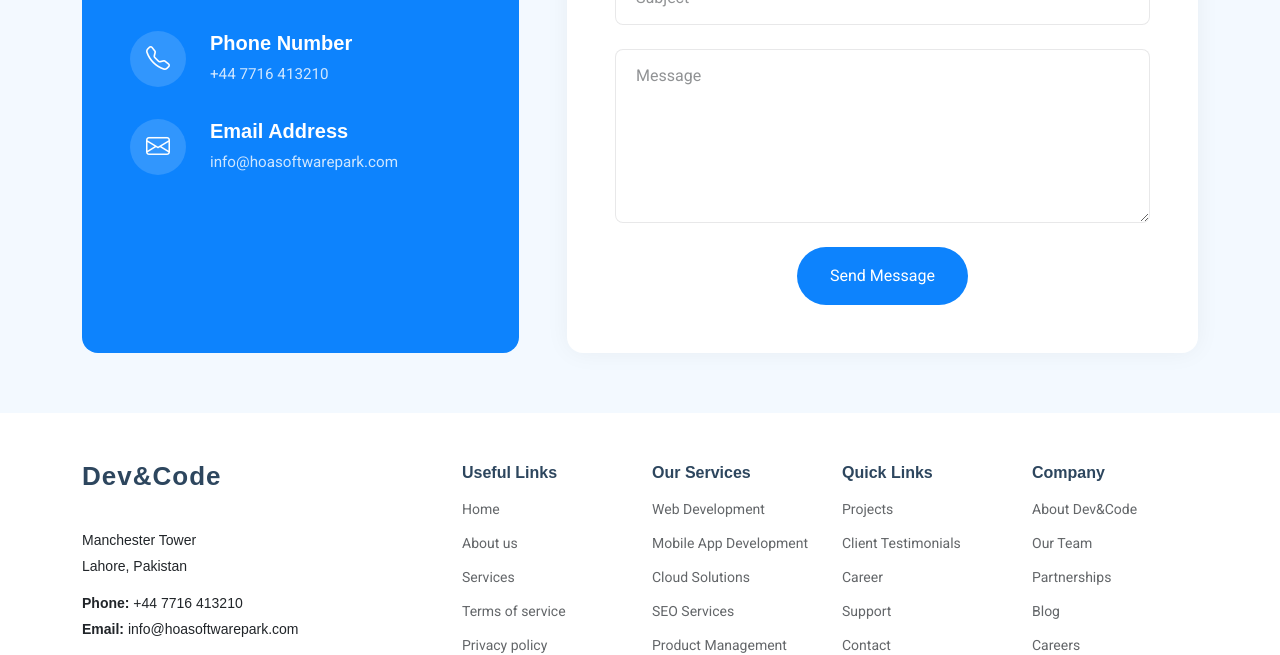
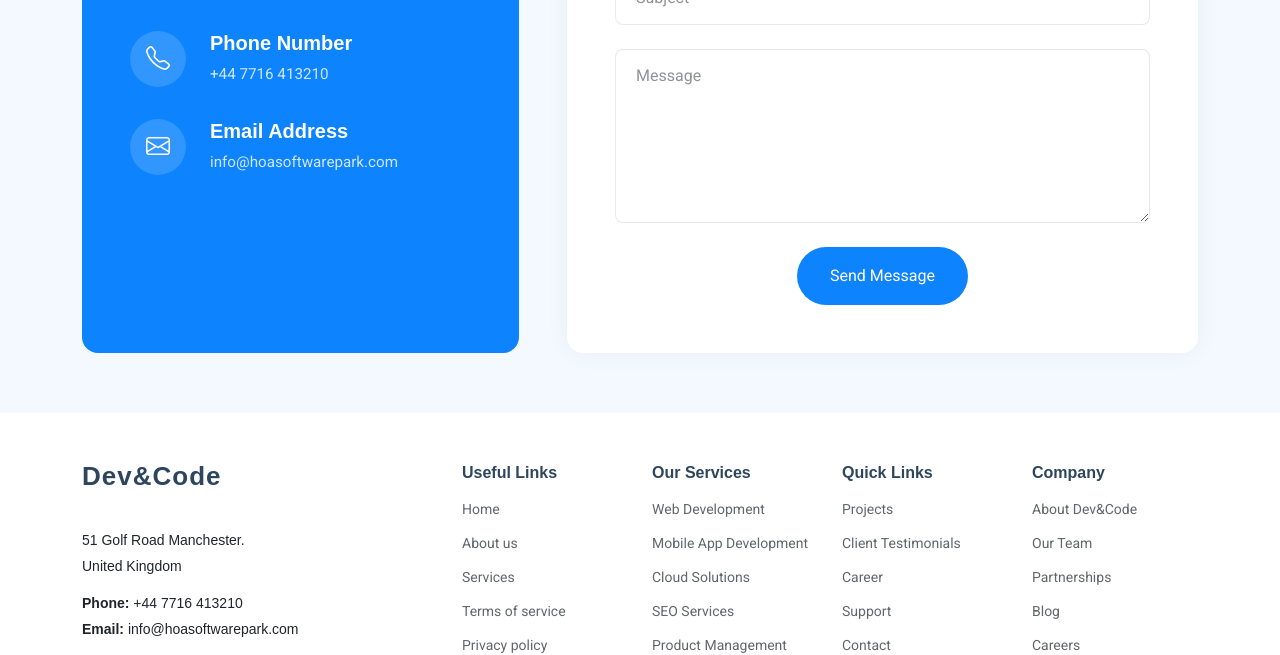
Before and after one commit to AhmadAli0071/hoa-frontend, a plain HTML site: page index.html in a window 1280 px wide. Shown: the part 7431-8086 px from the top of the page. Drawn offline with Linux system fonts and the light colour scheme.

Commit message:
Your commit message

```diff
--- a/index.html
+++ b/index.html
@@ -980,8 +980,8 @@
             <span class="sitename">Dev&Code</span>
           </a>
           <div class="footer-contact pt-3">
-            <p>Manchester Tower</p>
-            <p>Lahore, Pakistan</p>
+            <p>51 Golf Road Manchester.</p>
+            <p>United Kingdom</p>
             <p class="mt-3"><strong>Phone:</strong> <span>+44 7716 413210</span></p>
             <p><strong>Email:</strong> <span>info@hoasoftwarepark.com</span></p>
           </div>
```
